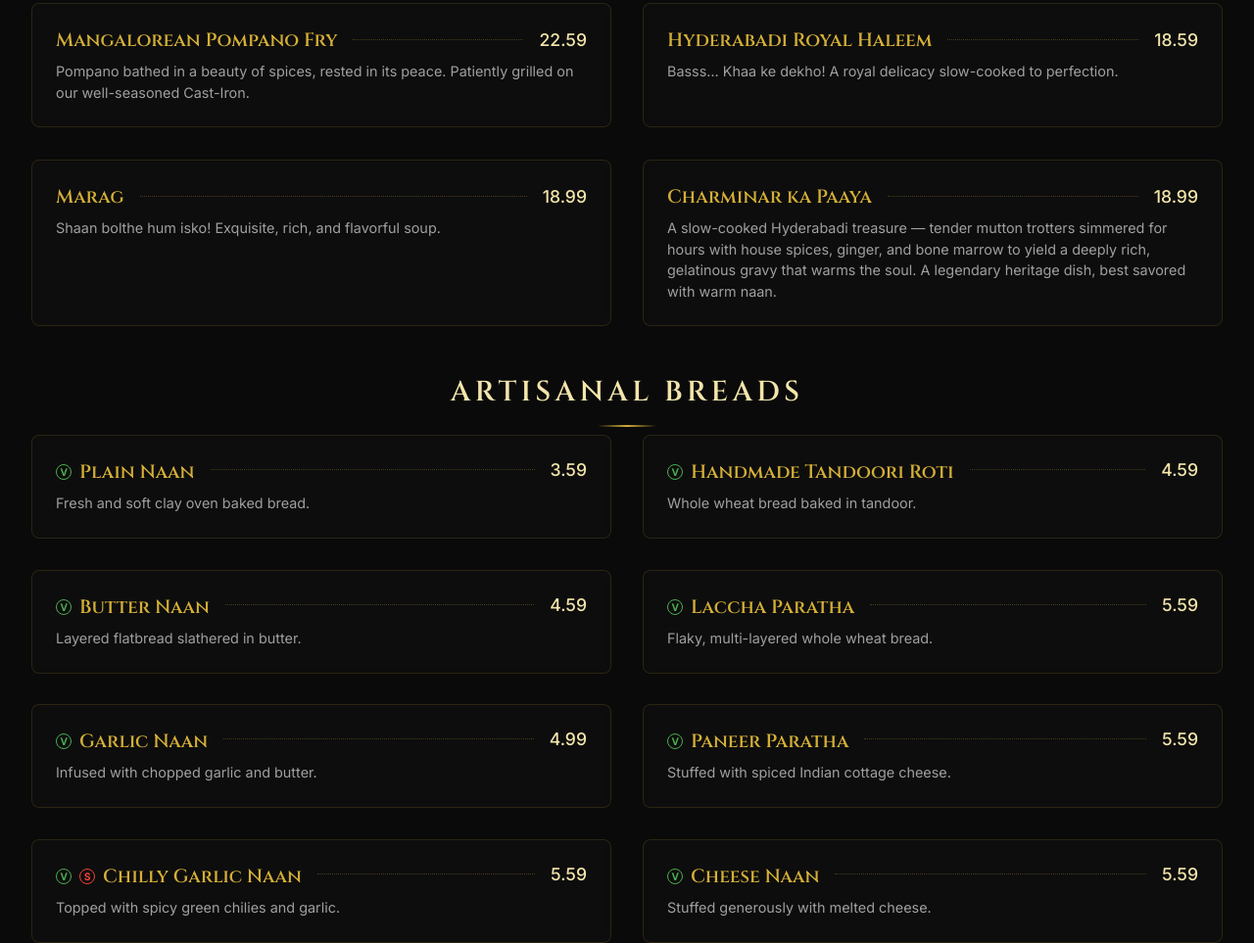
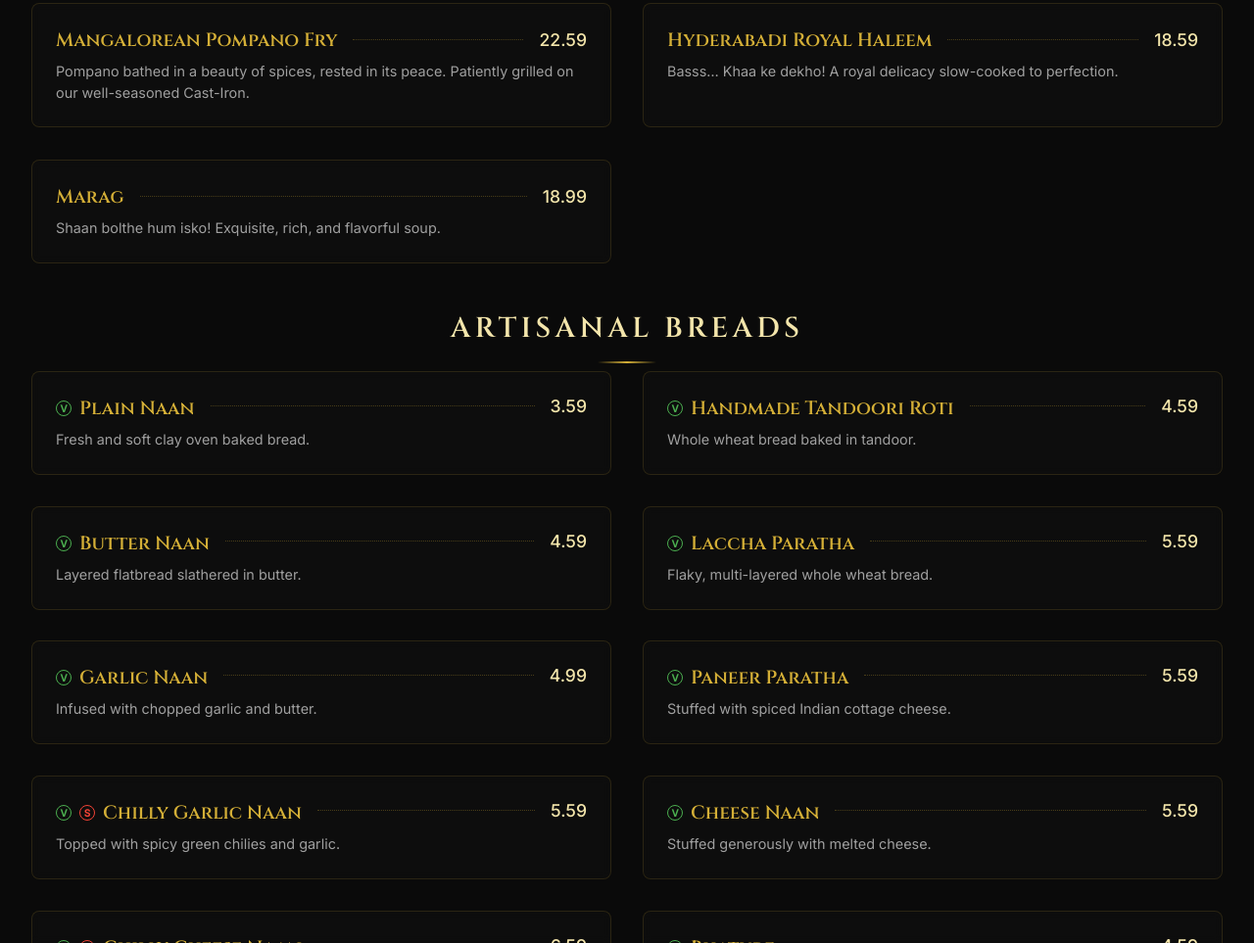
Before and after one commit to Naren1610/abcdmenupage, a website: page biryani.html in a window 1280 px wide. Shown: the part 1213-2176 px from the top of the page at 98% size. Drawn offline with Linux system fonts and the light colour scheme; animation ran at ten frames a second.

Commit message:
Remove Charminar ka Paaya from Prelude Plates

```diff
--- a/biryani.html
+++ b/biryani.html
@@ -162,16 +162,7 @@
             </div>
             <p class="item-desc">Shaan bolthe hum isko! Exquisite, rich, and flavorful soup.</p>
         </article>
-        <article class="menu-item-card scroll-reveal">
-            <div class="item-header">
-                <div class="item-name-group">
-                    <h4 class="item-name">Charminar ka Paaya</h4>
-                </div>
-                <div class="item-leader"></div>
-                <span class="item-price">18.99</span>
-            </div>
-            <p class="item-desc">A slow-cooked Hyderabadi treasure — tender mutton trotters simmered for hours with house spices, ginger, and bone marrow to yield a deeply rich, gelatinous gravy that warms the soul. A legendary heritage dish, best savored with warm naan.</p>
-        </article>
+
     </div>
 </section>
 <section class="menu-section">
```
